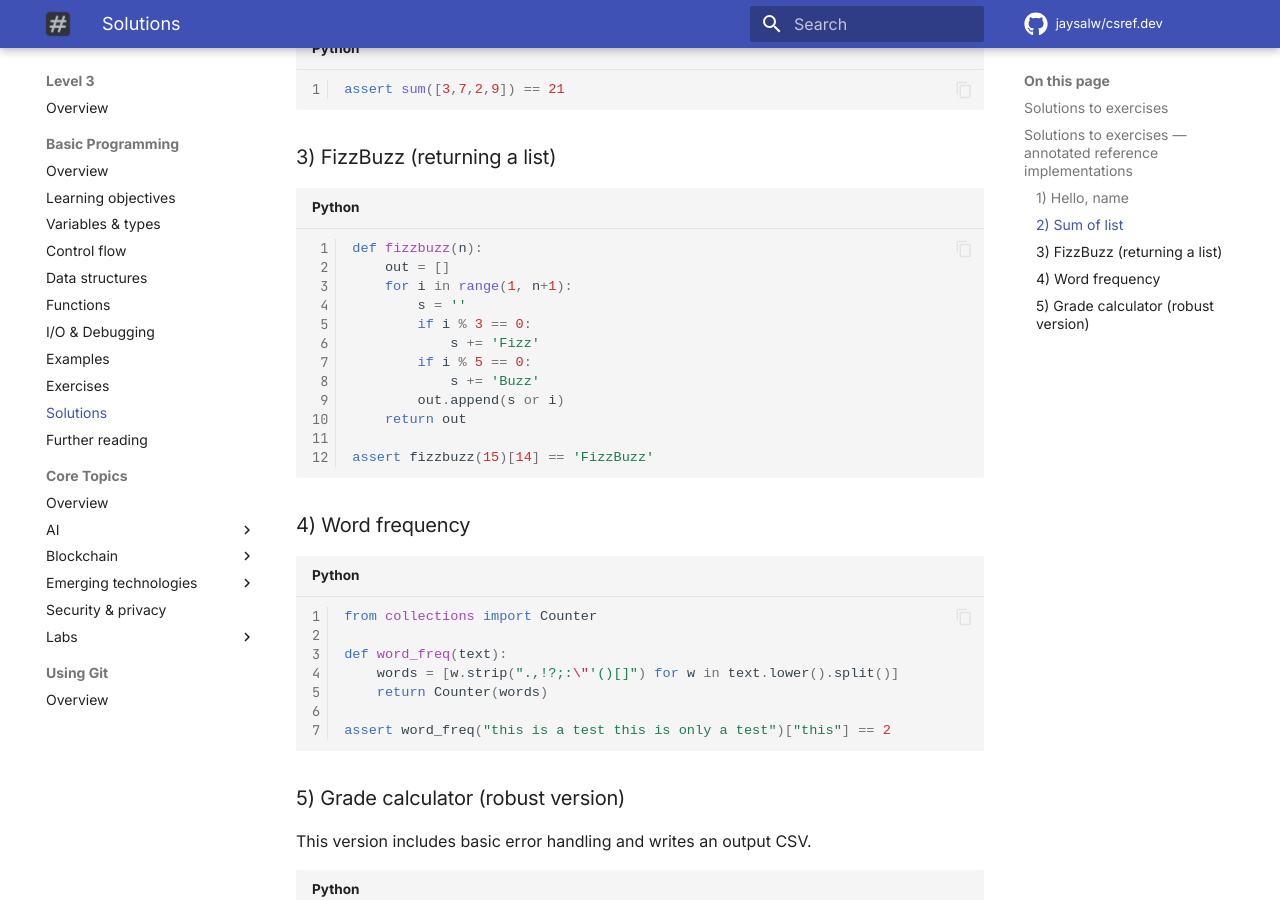
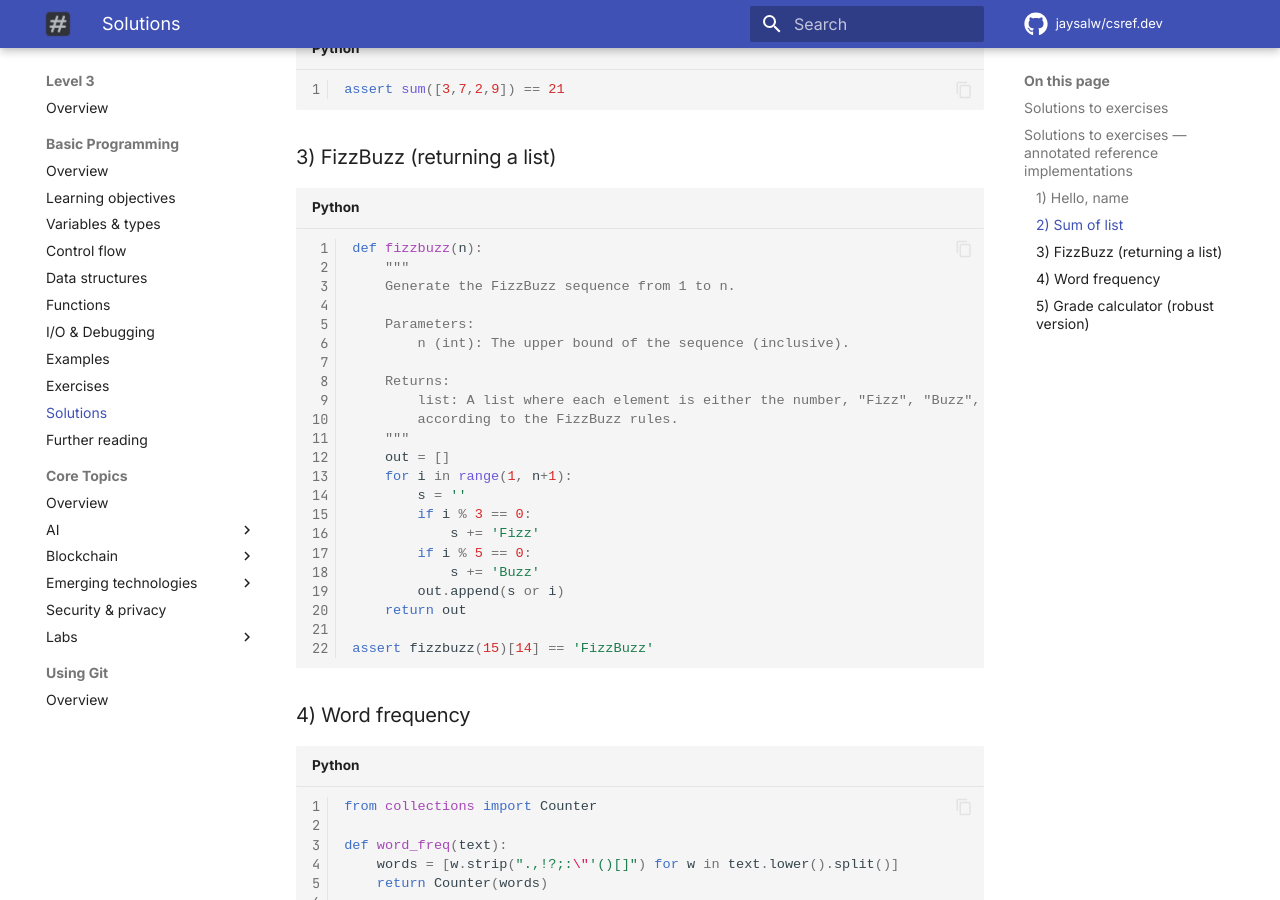
Before and after one commit to jaysalw/csref.dev, an MkDocs documentation site: the page built from docs/level-3/basic-programming/solutions.md, in a window 1280 px wide and 900 px high, scrolled down 1535 px. Built offline with MkDocs 1.6.1 and Material for MkDocs 9.7.7, drawn with Linux system fonts in a browser that asks for light colours; comment, search, counter and statistics services are not loaded.

Commit message:
Update docs/level-3/basic-programming/solutions.md
Co-authored-by: Copilot <175728472+Copilot@users.noreply.github.com>
Signed-off-by: Jay <jaysalway2007@gmail.com>

````diff
--- a/docs/level-3/basic-programming/solutions.md
+++ b/docs/level-3/basic-programming/solutions.md
@@ -62,6 +62,16 @@ assert sum([3,7,2,9]) == 21
 
 ```python
 def fizzbuzz(n):
+    """
+    Generate the FizzBuzz sequence from 1 to n.
+
+    Parameters:
+        n (int): The upper bound of the sequence (inclusive).
+
+    Returns:
+        list: A list where each element is either the number, "Fizz", "Buzz", or "FizzBuzz"
+        according to the FizzBuzz rules.
+    """
     out = []
     for i in range(1, n+1):
         s = ''
````
